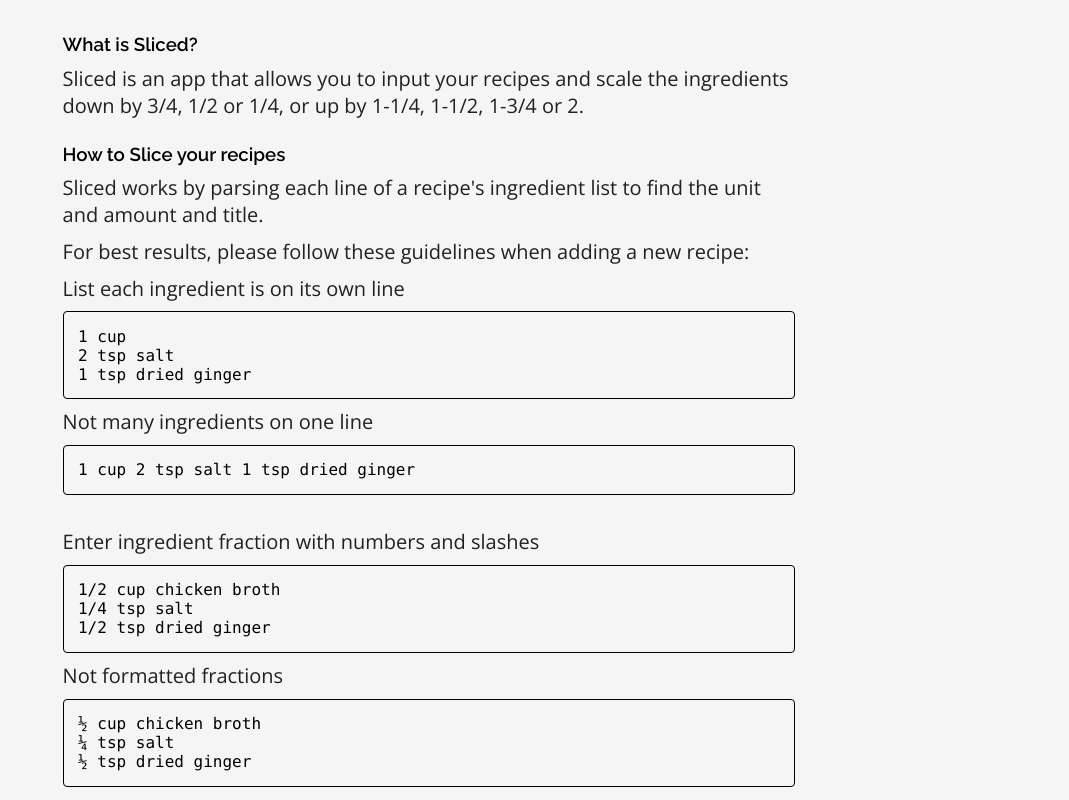
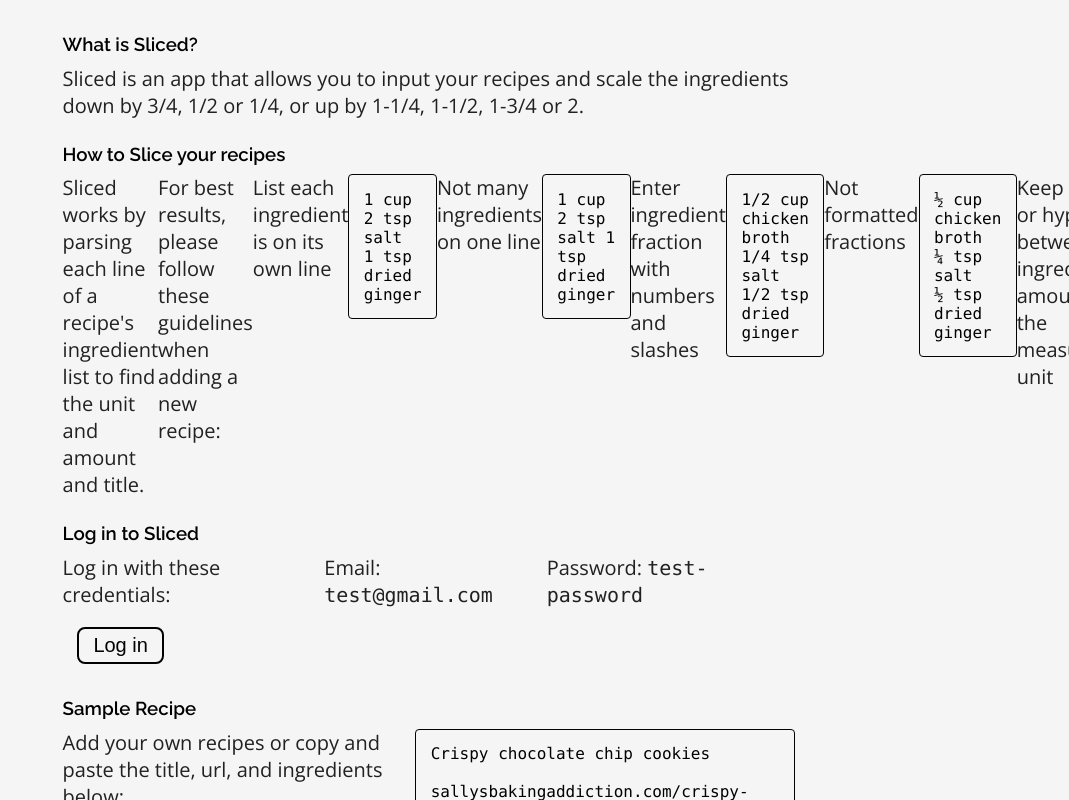
Before and after one commit to rachelrly/sliced-client, a React (Create React App) app: page / in a window 1280 px wide. Shown: the part 820-1620 px from the top of the page, without its empty margins (211-1280 px from the left). Built offline with nearby package versions, Linux system fonts and the light colour scheme.

Commit message:
fixed sizing bug??

```diff
--- a/src/components/LandingPage/LandingPage.css
+++ b/src/components/LandingPage/LandingPage.css
@@ -49,10 +49,7 @@ article{
     width: 100%;
     padding: var(--spacer--sm);
     margin: var(--spacer--sm) 0;
-    display: flex;
-    flex-direction: column;
-    justify-content: flex-start;
-    align-items: flex-start;
+
 }
 
 article button {
@@ -70,9 +67,6 @@ article button {
     padding-top: var(--spacer--sm);
     display: flex;
     width: inherit;
-    flex-direction: column;
-    justify-content: flex-start;
-    align-items: flex-start;
 }
 
 
@@ -115,7 +109,7 @@ article button {
 .button_wrapper button{
     display: flex;
     justify-content: center;
-    align-items: flex-end;
+
 
     border: 2px solid var(--colors--accent-bright);
     outline: none;
```
